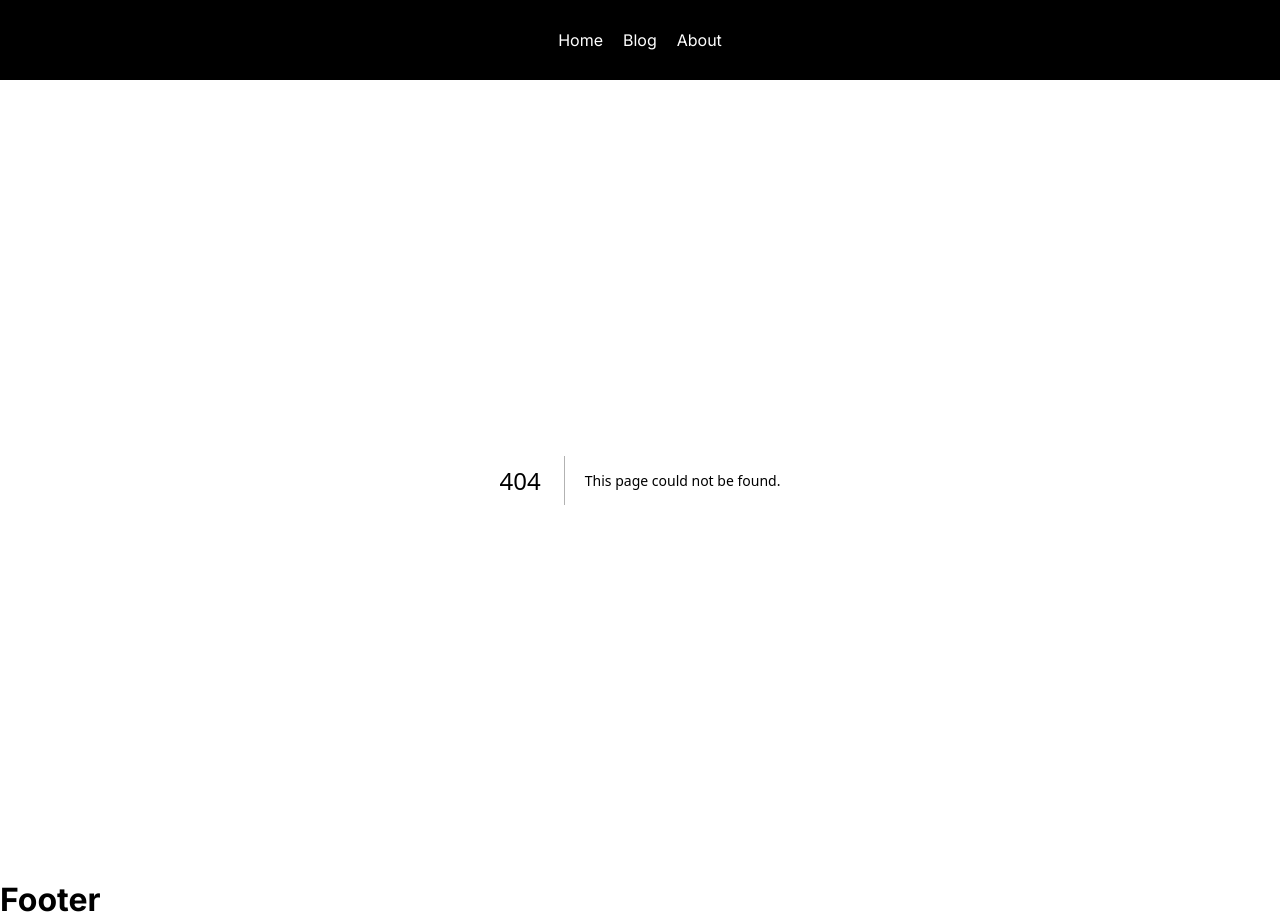
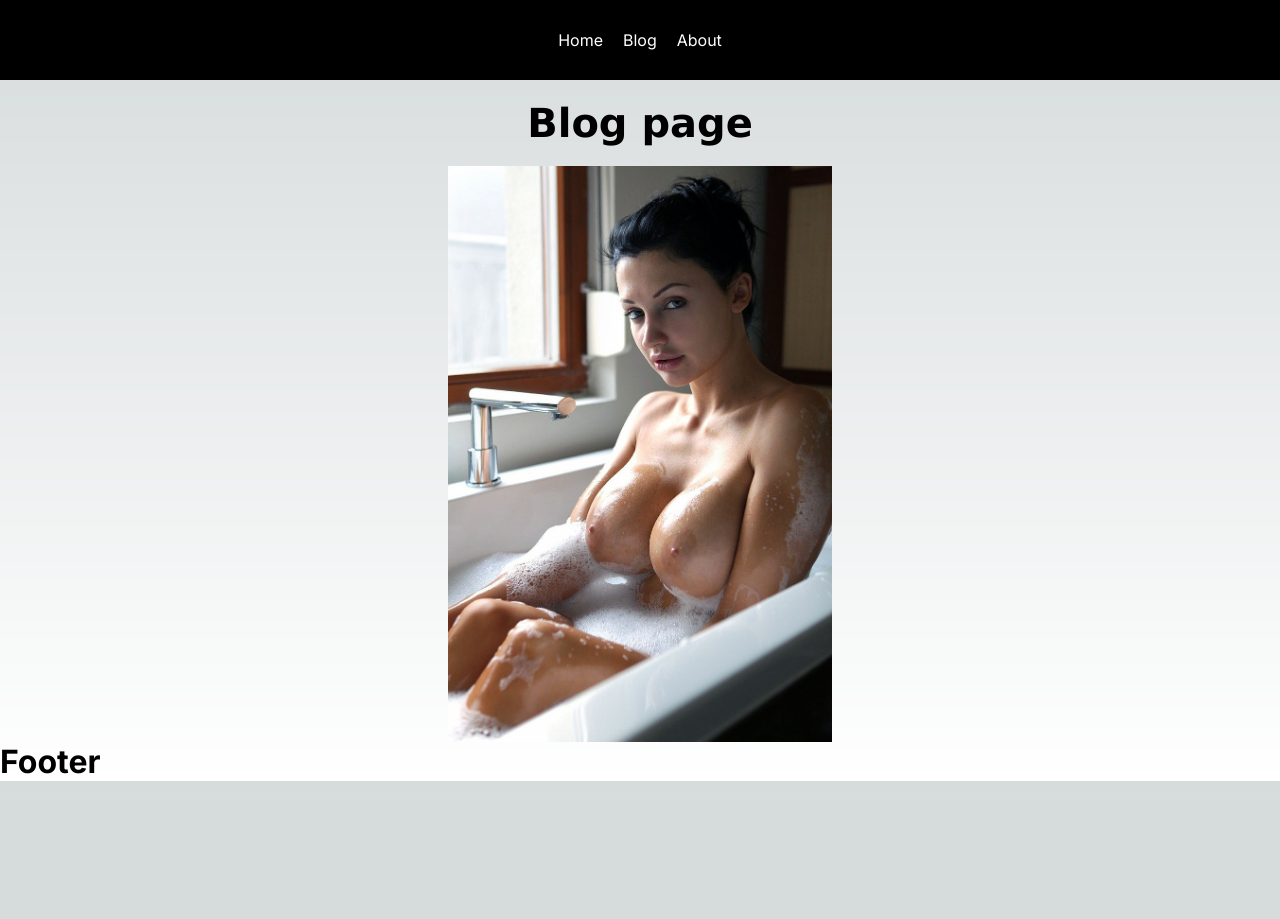
Before and after one commit to Aleksey6453/nextOne, a Next.js app: page /blog in a window 1280 px wide. Before the commit this address had no page. After the commit the page ends 800 px from the top, so only its background shows below. Built offline with nearby package versions, Linux system fonts and the light colour scheme.

Commit message:
first commit for next

```diff
--- /dev/null
+++ b/app/blog/page.jsx
@@ -0,0 +1,9 @@
+import styles from './pageBlog.module.css'
+
+export default function Blog(){
+    return <div className="wrapPage">
+        <h1 className="title">Blog page</h1>
+        <img src="oleta.jpeg" alt="img" className={styles.image} />
+    </div>
+
+}
--- /dev/null
+++ b/app/blog/pageBlog.module.css
@@ -0,0 +1,3 @@
+.image {
+    width: 30%;
+  }
```
